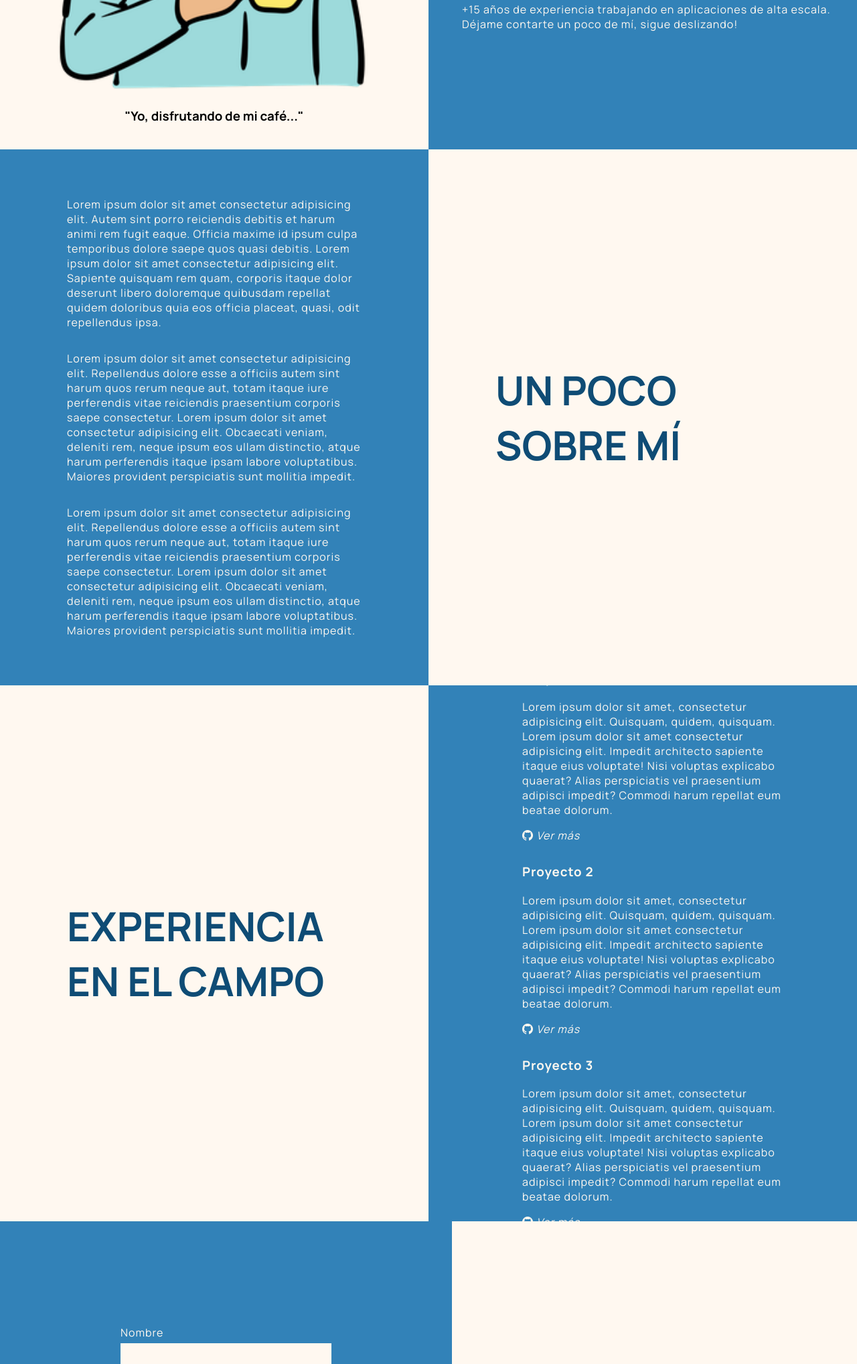
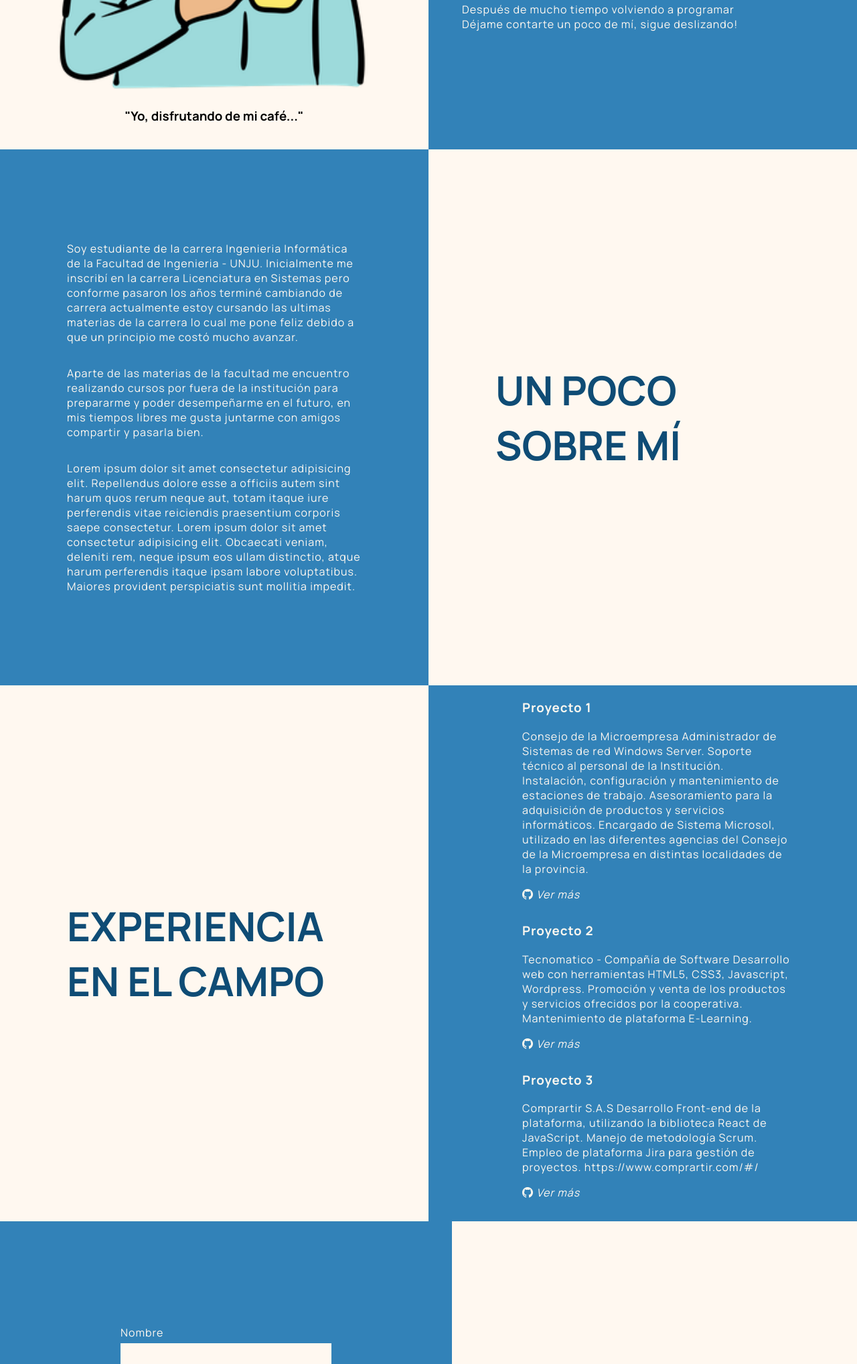
Before and after one commit to pablo182s/portfolio-template, a plain HTML site: page index.html in a window 1280 px wide. Shown: the part 577-2613 px from the top of the page at 67% size. Drawn offline with nearby package versions, Linux system fonts and the light colour scheme.

Commit message:
Cambio del Index

```diff
--- a/index.html
+++ b/index.html
@@ -38,16 +38,16 @@
     </div>
     <div class="half-section text-section">
       <div class="introduction">
-        <h1 class="title">Hola!, <br> Soy Nombre y Apellido </h1>
+        <h1 class="title">Hola!, <br> Soy Pablo Saiquita </h1>
         <ul class="socials">
-          <li><a class="socials-icon" href=""><i class="bi bi-github"></i></a></li>
-          <li><a class="socials-icon" href=""><i class="bi bi-linkedin"></i></a></li>
+          <li><a class="socials-icon" href="https://github.com/pablo182s"><i class="bi bi-github"></i></a></li>
+          <li><a class="socials-icon" href="https://www.linkedin.com/feed/"><i class="bi bi-linkedin"></i></a></li>
           <li><a class="socials-icon" href=""><i class="bi bi-twitter"></i></a></li>
-          <li><a class="socials-icon" href=""><i class="bi bi-facebook"></i></a></li>
+          <li><a class="socials-icon" href="https://www.facebook.com/pablo.saiquita.3/"><i class="bi bi-facebook"></i></a></li>
           <li><a class="socials-icon" href=""><i class="bi bi-instagram"></i></a></li>
         </ul>
 
-        <p class="description">+15 años de experiencia trabajando en aplicaciones de alta escala. <br> Déjame contarte un poco de mí, sigue deslizando!</p>
+        <p class="description">Después de mucho tiempo volviendo a programar <br> Déjame contarte un poco de mí, sigue deslizando!</p>
       </div>
 
     </div>
@@ -56,12 +56,12 @@
   <section id="about" class="content">
     <aside class="half-section text-section">
       <p>
-        Lorem ipsum dolor sit amet consectetur adipisicing elit. Autem sint porro reiciendis debitis et harum animi rem fugit eaque. Officia maxime id ipsum culpa temporibus dolore saepe quos quasi debitis.
-        Lorem ipsum dolor sit amet consectetur adipisicing elit. Sapiente quisquam rem quam, corporis itaque dolor deserunt libero doloremque quibusdam repellat quidem doloribus quia eos officia placeat, quasi, odit repellendus ipsa.
+        Soy estudiante de la carrera Ingenieria Informática de la Facultad de Ingenieria - UNJU. Inicialmente me inscribí en la carrera Licenciatura en Sistemas pero conforme pasaron los años terminé cambiando de carrera
+        actualmente estoy cursando las ultimas materias de la carrera lo cual me pone feliz debido a que un principio me costó mucho avanzar.
       </p>
       <p>
-        Lorem ipsum dolor sit amet consectetur adipisicing elit. Repellendus dolore esse a officiis autem sint harum quos rerum neque aut, totam itaque iure perferendis vitae reiciendis praesentium corporis saepe consectetur.
-        Lorem ipsum dolor sit amet consectetur adipisicing elit. Obcaecati veniam, deleniti rem, neque ipsum eos ullam distinctio, atque harum perferendis itaque ipsam labore voluptatibus. Maiores provident perspiciatis sunt mollitia impedit.
+        Aparte de las materias de la facultad me encuentro realizando cursos por fuera de la institución para prepararme y poder desempeñarme en el futuro,
+en mis tiempos libres me gusta juntarme con amigos compartir y pasarla bien.
       </p>
       <p>
         Lorem ipsum dolor sit amet consectetur adipisicing elit. Repellendus dolore esse a officiis autem sint harum quos rerum neque aut, totam itaque iure perferendis vitae reiciendis praesentium corporis saepe consectetur.
@@ -82,27 +82,35 @@
           <li>
             <h3>Proyecto 1</h3>
             <p>
-              Lorem ipsum dolor sit amet, consectetur adipisicing elit.
-              Quisquam, quidem, quisquam.
-              Lorem ipsum dolor sit amet consectetur adipisicing elit. Impedit architecto sapiente itaque eius voluptate! Nisi voluptas explicabo quaerat? Alias perspiciatis vel praesentium adipisci impedit? Commodi harum repellat eum beatae dolorum.
+              Consejo de la Microempresa
+              Administrador de Sistemas de red Windows Server.
+                Soporte técnico al personal de la Institución.
+                Instalación, configuración y mantenimiento de estaciones de trabajo.
+                Asesoramiento para la adquisición de productos y servicios informáticos.
+                Encargado de Sistema Microsol, utilizado en las diferentes agencias del Consejo de la Microempresa en distintas localidades de la provincia.
             </p>
             <a class="project-link" href="#"><i class="bi bi-github"></i> Ver más</a>
           </li>
           <li>
             <h3>Proyecto 2</h3>
             <p>
-              Lorem ipsum dolor sit amet, consectetur adipisicing elit.
-              Quisquam, quidem, quisquam.
-              Lorem ipsum dolor sit amet consectetur adipisicing elit. Impedit architecto sapiente itaque eius voluptate! Nisi voluptas explicabo quaerat? Alias perspiciatis vel praesentium adipisci impedit? Commodi harum repellat eum beatae dolorum.
+
+              Tecnomatico - Compañía de Software
+                Desarrollo web con herramientas HTML5, CSS3,
+                Javascript, Wordpress.
+                Promoción y venta de los productos y servicios ofrecidos por la cooperativa.
+                Mantenimiento de plataforma E-Learning.
             </p>
             <a class="project-link" href="#"><i class="bi bi-github"></i> Ver más</a>
           </li>
           <li>
             <h3>Proyecto 3</h3>
             <p>
-              Lorem ipsum dolor sit amet, consectetur adipisicing elit.
-              Quisquam, quidem, quisquam.
-              Lorem ipsum dolor sit amet consectetur adipisicing elit. Impedit architecto sapiente itaque eius voluptate! Nisi voluptas explicabo quaerat? Alias perspiciatis vel praesentium adipisci impedit? Commodi harum repellat eum beatae dolorum.
+              Comprartir S.A.S
+                Desarrollo Front-end de la plataforma, utilizando la biblioteca React de JavaScript.
+                Manejo de metodología Scrum.
+                Empleo de plataforma Jira para gestión de proyectos.
+                https://www.comprartir.com/#/
             </p>
             <a class="project-link" href="#"><i class="bi bi-github"></i> Ver más</a>
           </li>
```
